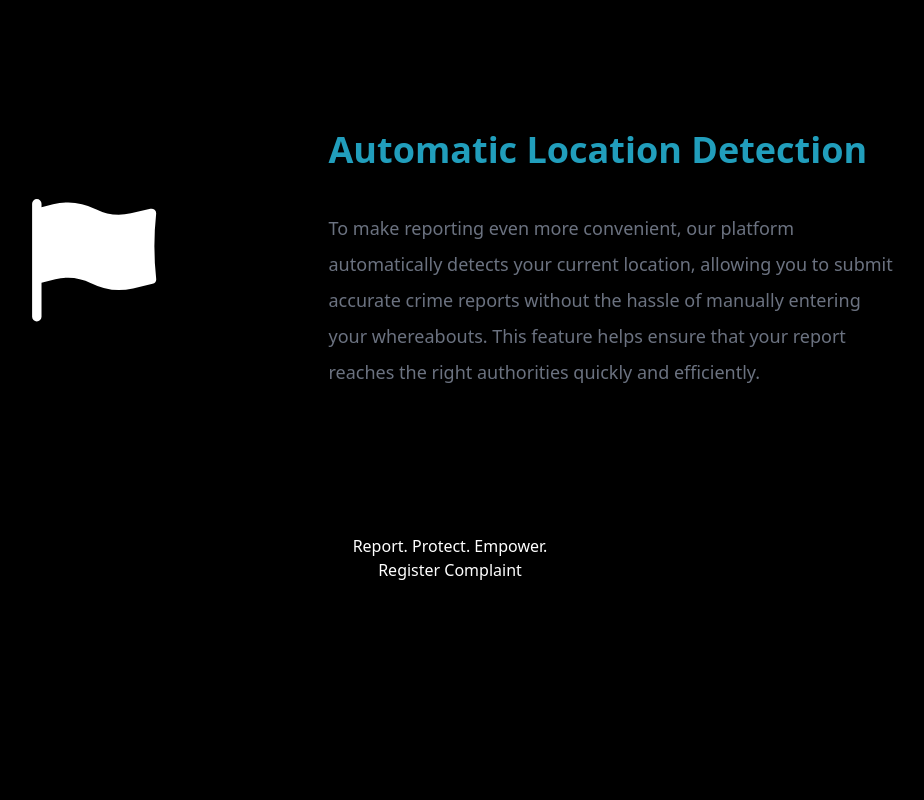
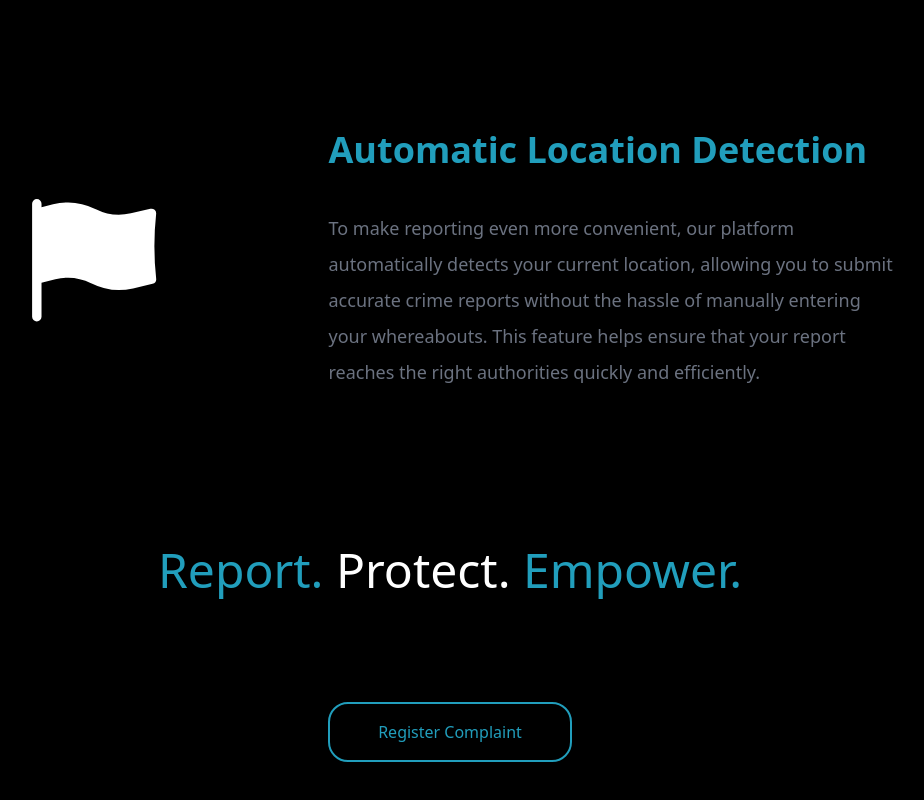
Before and after one commit to SanchitYadav2005/Crime-Reporting-WebApp, a React (Create React App) app in the folder frontend/: page / in a window 1280 px wide. Shown: the part 2352-3152 px from the top of the page, without its empty margins (190-1114 px from the left). Before the commit the page ends 2974 px from the top, so only its background shows below. Built offline with nearby package versions, Linux system fonts and the light colour scheme.

Commit message:
added styles

```diff
--- a/frontend/src/index.css
+++ b/frontend/src/index.css
@@ -40,4 +40,27 @@ body {
   .sel::selection {
     color: black;
   }
+  .aboveFooterHeading {
+    font-size: 3em;
+    margin-bottom: 2em;
+    color: #219ebc;
+    cursor: pointer;
+  }
+  .aboveFooterHeading span {
+    color: white;
+  }
+  .aboveFooterButton{
+    padding: 1em 3em 1em 3em;
+    border: 2px solid #219ebc;
+    border-radius: 20px;
+    cursor: pointer;
+    color: #219ebc;
+    transition: all 0.3s;
+  }
+  .aboveFooterButton:hover{
+    transform: translateY(-20px);
+    background-color: #219ebc;
+    color: white;
+    box-shadow: 0px 6px 12px 0px rgba(33,158,188,1);
+  }
 }
```
